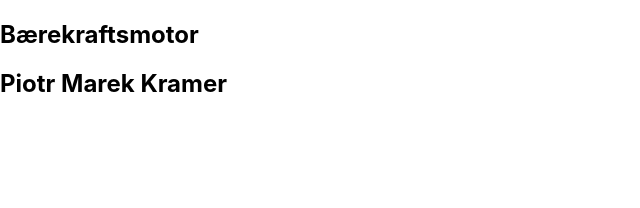
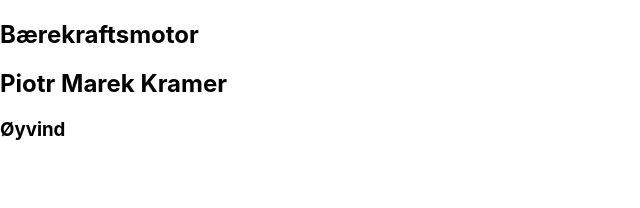
Before and after one commit to EliasNesheim/Baerekraftsmotor, a React (Create React App) app: page / in a window 1280 px wide. Shown: the top 208 px of the page, without its empty margins (0-640 px from the left). Built offline with nearby package versions, Linux system fonts and the light colour scheme.

Commit message:
Update Home.js
Test

```diff
--- a/src/components/Home.js
+++ b/src/components/Home.js
@@ -6,6 +6,7 @@ export default function Home(){
             <section>
                 <h1> Bærekraftsmotor</h1>
                 <h2> Piotr Marek Kramer </h2>
+                <h3>Øyvind</h3>
             </section>
         </main>
         )
```
